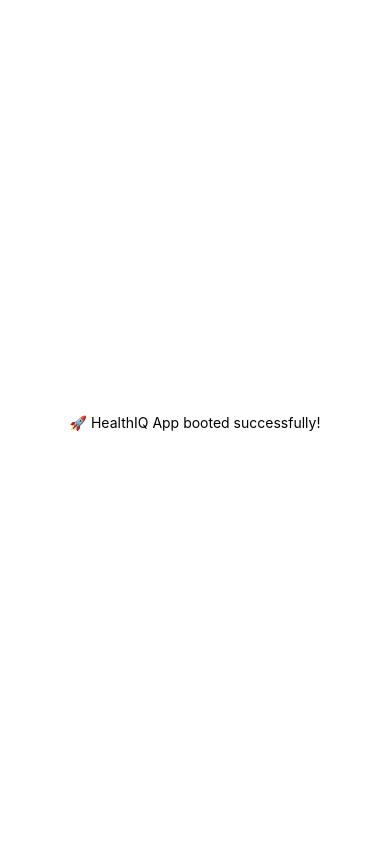
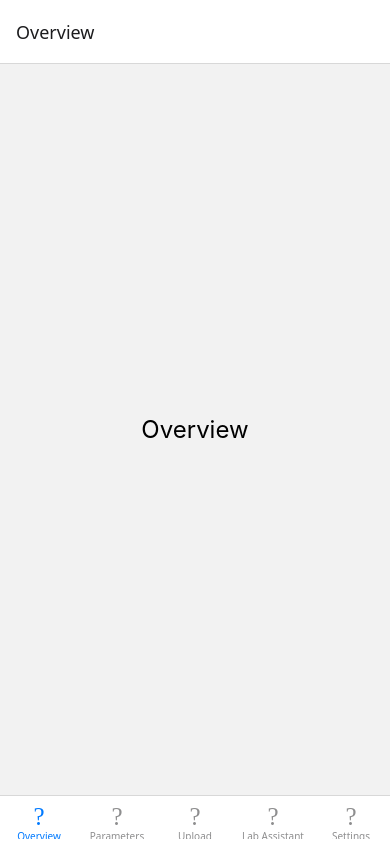
Before and after one commit to spacefolding-ai/biomarkr, a React Native app: screen /Overview in a window 390 px wide. Built offline with nearby package versions, Linux system fonts and the light colour scheme.

Commit message:
Add initial nav bar with navigation

```diff
--- a/App.tsx
+++ b/App.tsx
@@ -1,12 +1,17 @@
+import 'react-native-url-polyfill/auto';
 import React from 'react';
-import { View, Text, AppRegistry } from 'react-native';
+import { NavigationContainer } from '@react-navigation/native';
+import { AppRegistry } from 'react-native';
+import AppNavigator from './app/navigation/AppNavigator';
 
-export default function App() {
+function App() {
   return (
-    <View style={{ flex: 1, justifyContent: 'center', alignItems: 'center' }}>
-      <Text>🚀 HealthIQ App booted successfully!</Text>
-    </View>
+    <NavigationContainer>
+      <AppNavigator />
+    </NavigationContainer>
   );
 }
 
 AppRegistry.registerComponent('main', () => App);
+
+export default App;
--- /dev/null
+++ b/app.json
@@ -0,0 +1,19 @@
+{
+  "expo": {
+    "name": "healthiq",
+    "slug": "healthiq",
+    "version": "1.0.0",
+    "jsEngine": "jsc",
+    "platforms": ["ios", "android", "web"],
+    "ios": {
+      "bundleIdentifier": "com.anonymous.healthiq",
+      "supportsTablet": true
+    },
+    "android": {
+      "package": "com.anonymous.healthiq",
+      "adaptiveIcon": {
+        "backgroundColor": "#FFFFFF"
+      }
+    }
+  }
+}
--- /dev/null
+++ b/app/navigation/AppNavigator.tsx
@@ -0,0 +1,52 @@
+import React from 'react';
+import { createBottomTabNavigator } from '@react-navigation/bottom-tabs';
+import Ionicons from 'react-native-vector-icons/Ionicons';
+import OverviewScreen from '../screens/OverviewScreen';
+import ParametersScreen from '../screens/ParametersScreen';
+import UploadScreen from '../screens/UploadScreen';
+import LabAssistantScreen from '../screens/LabAssistantScreen';
+import SettingsScreen from '../screens/SettingsScreen';
+
+const Tab = createBottomTabNavigator();
+
+const AppNavigator = () => {
+  return (
+    <Tab.Navigator
+      // @ts-ignore - Required for React Navigation v7
+      id={undefined}
+      screenOptions={({ route }) => ({
+        tabBarIcon: ({ focused, color, size }) => {
+          let iconName = 'ios-alert';
+
+          switch (route.name) {
+            case 'Overview':
+              iconName = focused ? 'ios-information-circle' : 'ios-information-circle-outline';
+              break;
+            case 'Parameters':
+              iconName = focused ? 'ios-list-box' : 'ios-list';
+              break;
+            case 'Upload':
+              iconName = focused ? 'ios-cloud-upload' : 'ios-cloud-upload-outline';
+              break;
+            case 'Lab Assistant':
+              iconName = focused ? 'ios-flask' : 'ios-flask-outline';
+              break;
+            case 'Settings':
+              iconName = focused ? 'ios-settings' : 'ios-settings-outline';
+              break;
+          }
+
+          return <Ionicons name={iconName} size={size} color={color} />;
+        },
+      })}
+    >
+      <Tab.Screen name="Overview" component={OverviewScreen} />
+      <Tab.Screen name="Parameters" component={ParametersScreen} />
+      <Tab.Screen name="Upload" component={UploadScreen} />
+      <Tab.Screen name="Lab Assistant" component={LabAssistantScreen} />
+      <Tab.Screen name="Settings" component={SettingsScreen} />
+    </Tab.Navigator>
+  );
+};
+
+export default AppNavigator;
--- /dev/null
+++ b/app/screens/LabAssistantScreen.tsx
@@ -0,0 +1,23 @@
+import React from 'react';
+import { View, Text, StyleSheet } from 'react-native';
+
+const LabAssistantScreen = () => {
+  return (
+    <View style={styles.container}>
+      <Text style={styles.text}>Lab Assistant</Text>
+    </View>
+  );
+};
+
+const styles = StyleSheet.create({
+  container: {
+    flex: 1,
+    justifyContent: 'center',
+    alignItems: 'center',
+  },
+  text: {
+    fontSize: 24,
+  },
+});
+
+export default LabAssistantScreen;
--- /dev/null
+++ b/app/screens/OverviewScreen.tsx
@@ -0,0 +1,23 @@
+import React from 'react';
+import { View, Text, StyleSheet } from 'react-native';
+
+const OverviewScreen = () => {
+  return (
+    <View style={styles.container}>
+      <Text style={styles.text}>Overview</Text>
+    </View>
+  );
+};
+
+const styles = StyleSheet.create({
+  container: {
+    flex: 1,
+    justifyContent: 'center',
+    alignItems: 'center',
+  },
+  text: {
+    fontSize: 24,
+  },
+});
+
+export default OverviewScreen;
--- /dev/null
+++ b/app/screens/ParametersScreen.tsx
@@ -0,0 +1,23 @@
+import React from 'react';
+import { View, Text, StyleSheet } from 'react-native';
+
+const ParametersScreen = () => {
+  return (
+    <View style={styles.container}>
+      <Text style={styles.text}>Parameters</Text>
+    </View>
+  );
+};
+
+const styles = StyleSheet.create({
+  container: {
+    flex: 1,
+    justifyContent: 'center',
+    alignItems: 'center',
+  },
+  text: {
+    fontSize: 24,
+  },
+});
+
+export default ParametersScreen;
--- /dev/null
+++ b/app/screens/SettingsScreen.tsx
@@ -0,0 +1,23 @@
+import React from 'react';
+import { View, Text, StyleSheet } from 'react-native';
+
+const SettingsScreen = () => {
+  return (
+    <View style={styles.container}>
+      <Text style={styles.text}>Settings</Text>
+    </View>
+  );
+};
+
+const styles = StyleSheet.create({
+  container: {
+    flex: 1,
+    justifyContent: 'center',
+    alignItems: 'center',
+  },
+  text: {
+    fontSize: 24,
+  },
+});
+
+export default SettingsScreen;
--- /dev/null
+++ b/app/screens/UploadScreen.tsx
@@ -0,0 +1,23 @@
+import React from 'react';
+import { View, Text, StyleSheet } from 'react-native';
+
+const UploadScreen = () => {
+  return (
+    <View style={styles.container}>
+      <Text style={styles.text}>Upload</Text>
+    </View>
+  );
+};
+
+const styles = StyleSheet.create({
+  container: {
+    flex: 1,
+    justifyContent: 'center',
+    alignItems: 'center',
+  },
+  text: {
+    fontSize: 24,
+  },
+});
+
+export default UploadScreen;
```
Also changed, not shown: package.json (+7 -5 lines), tsconfig.json (+8 -1 lines), 21 other files (tests, documents, lock files or other folders).
